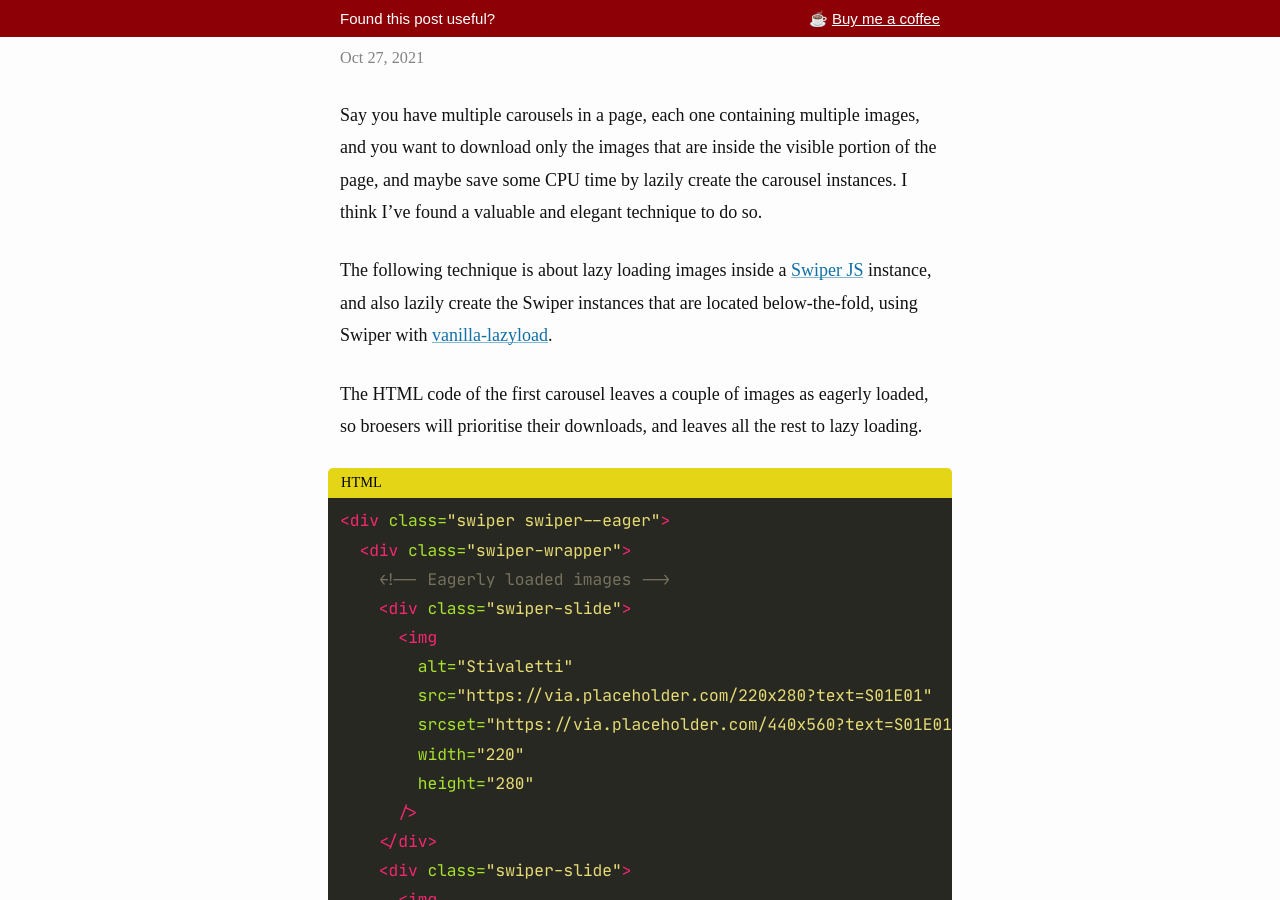
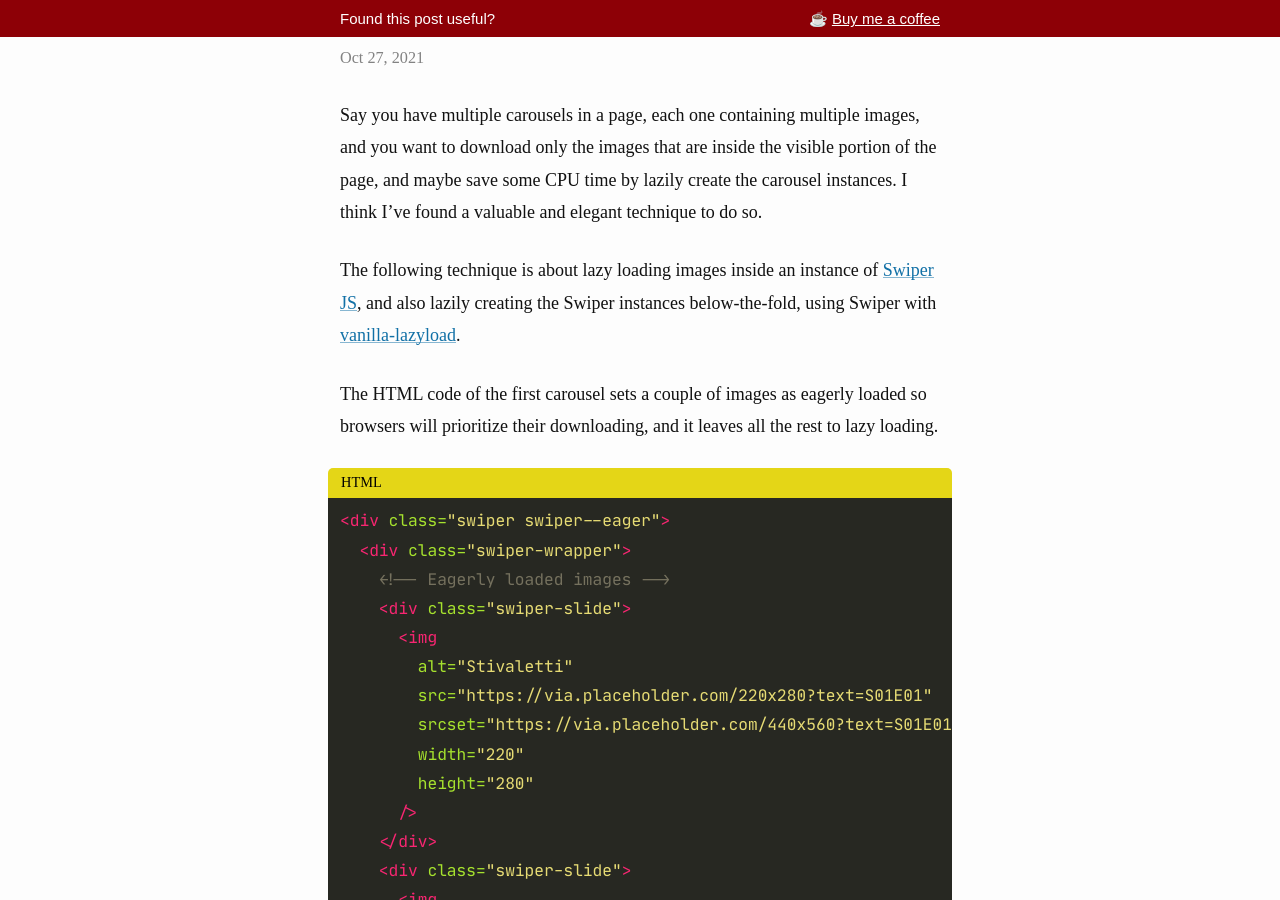
Before and after one commit to verlok/verlok.github.io, a Jekyll site: the page built from _posts/2021-10-27-lazyload-swiper-images-instances.md, in a window 1280 px wide and 900 px high, scrolled down 346 px. Built offline with Jekyll 4.4.1, drawn with Linux system fonts in a browser that asks for light colours; some web fonts are replaced; some of the changed text lies outside the part shown.

Commit message:
Update 2021-10-27-lazyload-swiper-images-instances.md

````diff
--- a/_posts/2021-10-27-lazyload-swiper-images-instances.md
+++ b/_posts/2021-10-27-lazyload-swiper-images-instances.md
@@ -12,11 +12,11 @@ tags:
   ]
 ---
 
-Say you have multiple carousels in a page, each one containing multiple images, and you want to download only the images that are inside the visible portion of the page, and maybe save some CPU time by lazily create the carousel instances. I think I've found a valuable and elegant technique to do so.
+Say you have multiple carousels in a page, each one containing multiple images, and you want to download only the images that are inside the visible portion of the page, and maybe save some CPU time by lazily create the carousel instances. I think I’ve found a valuable and elegant technique to do so.
 
-The following technique is about lazy loading images inside a [Swiper JS](https://swiperjs.com/) instance, and also lazily create the Swiper instances that are located below-the-fold, using Swiper with [vanilla-lazyload](https://github.com/verlok/vanilla-lazyload).
+The following technique is about lazy loading images inside an instance of [Swiper JS](https://swiperjs.com/), and also lazily creating the Swiper instances below-the-fold, using Swiper with [vanilla-lazyload](https://github.com/verlok/vanilla-lazyload).
 
-The HTML code of the first carousel leaves a couple of images as eagerly loaded, so broesers will prioritise their downloads, and leaves all the rest to lazy loading.
+The HTML code of the first carousel sets a couple of images as eagerly loaded so browsers will prioritize their downloading, and it leaves all the rest to lazy loading.
 
 ```html
 <div class="swiper swiper--eager">
@@ -173,6 +173,6 @@ new LazyLoad({
 });
 ```
 
-I've tested it emulating a "slow 3G" connection and I like a lot the waterfall and the Largest Contentful Paint.
+I tested it by emulating a "slow 3G" connection, and I like the waterfall of network calls and the optimal value of the Largest Contentful Paint.
 
 [Try it live here](https://www.andreaverlicchi.eu/vanilla-lazyload/demos/swiper.html).
````
Also changed, not shown: other parts of _posts/2021-10-27-lazyload-swiper-images-instances.md (+2 -2 lines).
